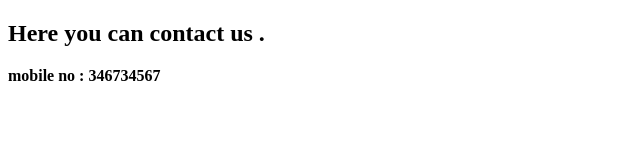
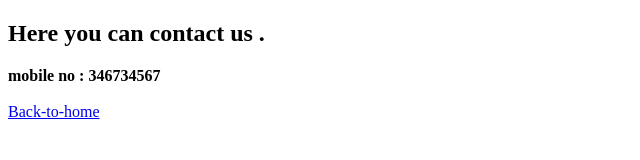
Before and after one commit to Surbhi-Patle-11/Assignment1, a plain HTML site: page contact.html in a window 1280 px wide. Shown: the whole page, without its empty margins (0-640 px from the left). Drawn offline with Linux system fonts and the light colour scheme.

Commit message:
add link

```diff
--- a/contact.html
+++ b/contact.html
@@ -8,7 +8,8 @@
 <body>
     <h2>Here you can contact us .</h2>
     <b>mobile no :
-    346734567</b>
+    346734567</b><br><br>
+    <a href="index.html">Back-to-home</a>
 
 </body>
 </html>
```
